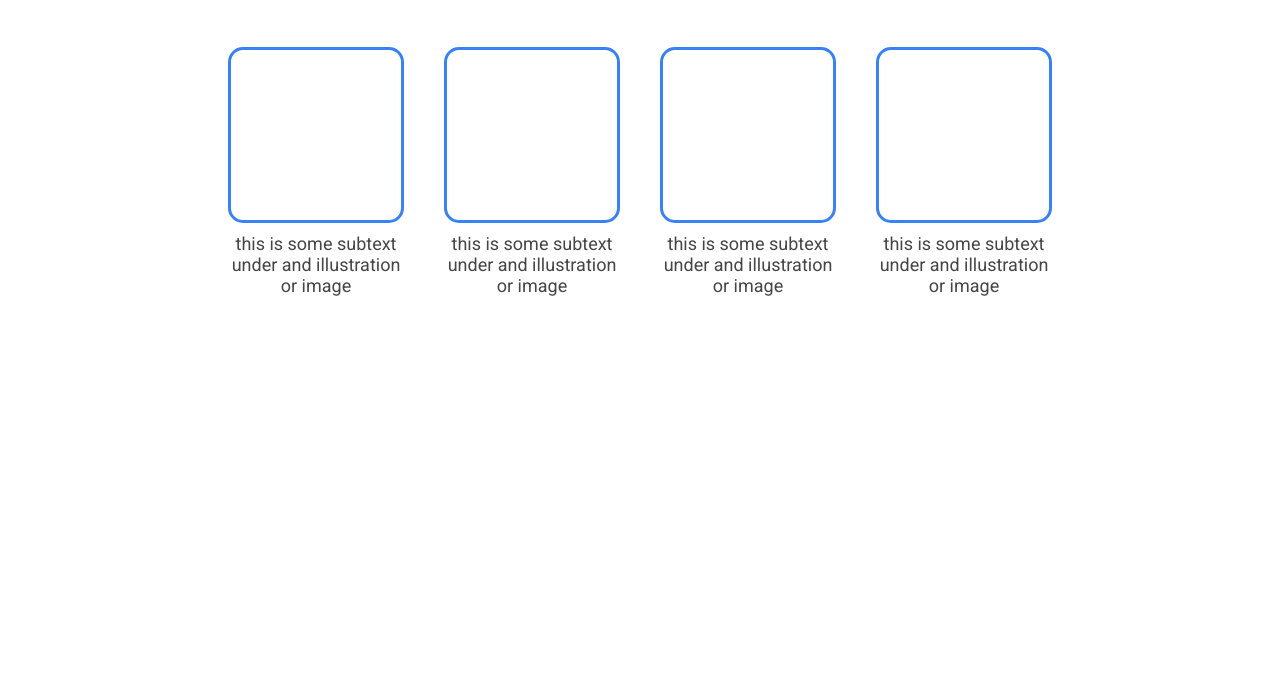
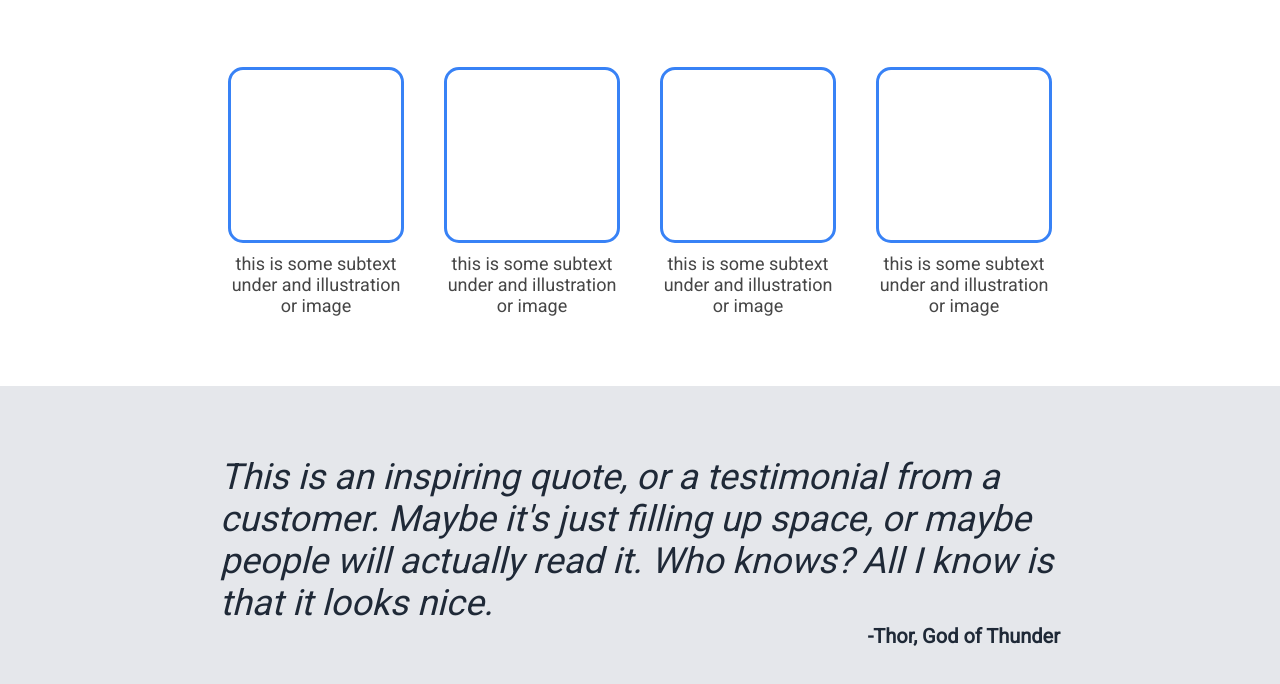
Before and after one commit to Jscummins98/landing-page, a plain HTML site: page index.html in a window 1280 px wide. Shown: the part 510-1194 px from the top of the page. Before the commit the page ends 876 px from the top, so only its background shows below. Drawn offline with Linux system fonts and the light colour scheme.

Commit message:
Add HTML and CSS for section-3

```diff
--- a/index.html
+++ b/index.html
@@ -52,5 +52,13 @@
                 </div>
             </div>
         </div>
+        <div class="section-3">
+            <div class="quote">
+                <p>This is an inspiring quote, or a testimonial from a customer. Maybe it's just filling up space, or maybe people will actually read it. Who knows? All I know is that it looks nice.</p>
+            </div>
+            <div class="quote-source">
+                <p>-Thor, God of Thunder</p>
+            </div>
+        </div>
     </body>
 </html>
--- a/style.css
+++ b/style.css
@@ -74,8 +74,8 @@ button{
 .container-2{
     display: flex;
     gap: 40px;
-    padding: 0px 200px;
-    margin-bottom: 70px;
+    padding: 20px 200px;
+    margin-bottom: 50px;
 }
 .item{
     text-align: center;
@@ -95,3 +95,25 @@ button{
     color: #464646;
     font-size: 18px;
 }
+/* Section 3 */
+.section-3{
+    display: flex;
+    flex-direction: column;
+    align-items: center;
+    padding: 70px 220px;
+    background-color: #E5E7EB;
+}
+.quote p{
+    color: #1F2937;
+    font-size: 36px;
+    font-weight: 100;
+    font-style: italic;
+}
+.quote-source{
+    align-self: flex-end;
+}
+.quote-source p{
+    color: #1F2937;
+    font-size: 20px;
+    font-weight: 1000;
+}
```
